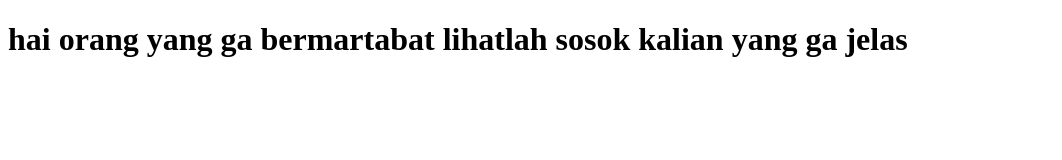
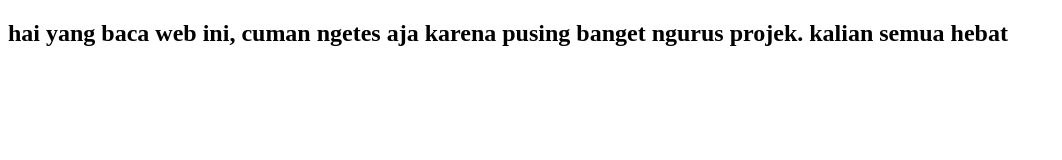
Before and after one commit to StayUrU/StayUru.github.io, a plain HTML site: page index.html in a window 1280 px wide. Shown: the whole page, without its empty margins (0-1062 px from the left). Drawn offline with Linux system fonts and the light colour scheme.

Commit message:
mengubah tulisan

```diff
--- a/index.html
+++ b/index.html
@@ -6,8 +6,6 @@
     <title>Document</title>
 </head>
 <body>
-    <h1>hai orang yang ga bermartabat lihatlah sosok kalian yang ga jelas
-
-    </h1>
+    <h2>hai yang baca web ini, cuman ngetes aja karena pusing banget ngurus projek. kalian semua hebat</h2>
 </body>
 </html>
```
